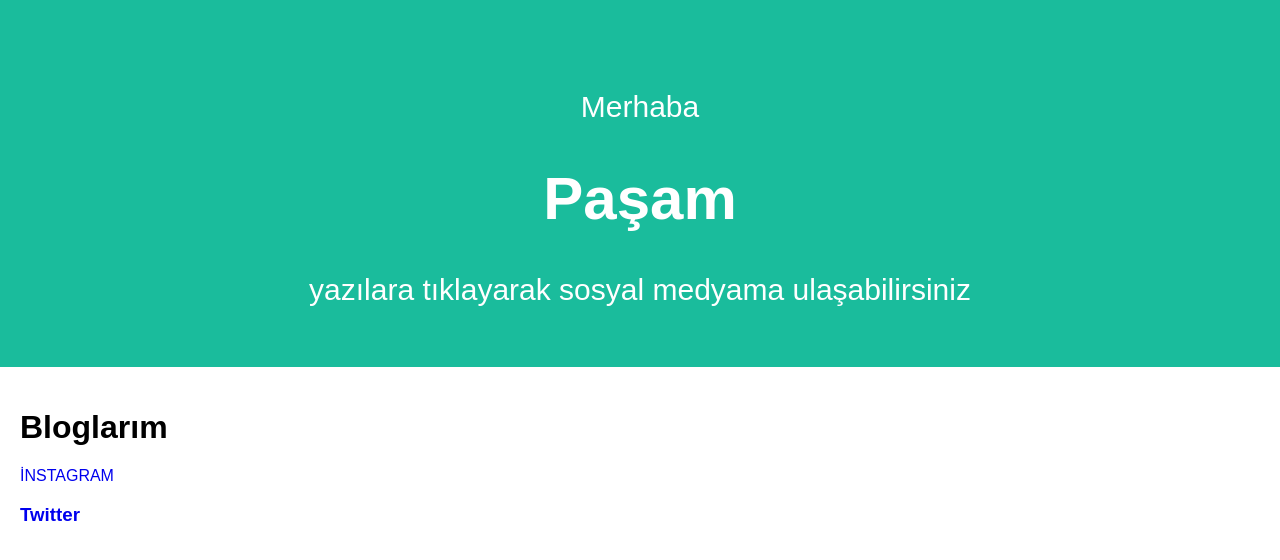
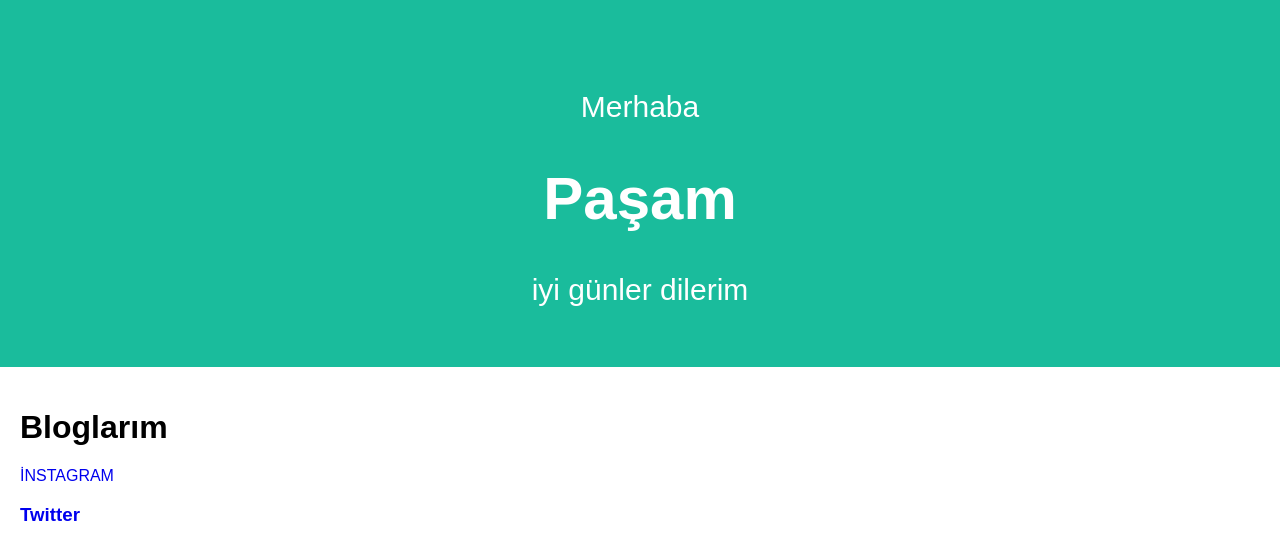
Before and after one commit to beratkc/beratkc.github.io, a plain HTML site: page index.html in a window 1280 px wide. Drawn offline with Linux system fonts and the light colour scheme.

Commit message:
Update index.html

```diff
--- a/index.html
+++ b/index.html
@@ -32,7 +32,7 @@ body {
     <div class="header">
       <p>Merhaba</p>
       <h1>Paşam</h1>
-        <p2> yazılara tıklayarak sosyal medyama ulaşabilirsiniz </p2>
+        <p2>  iyi günler dilerim </p2>
     </div>
 
     <div class="content">
```
